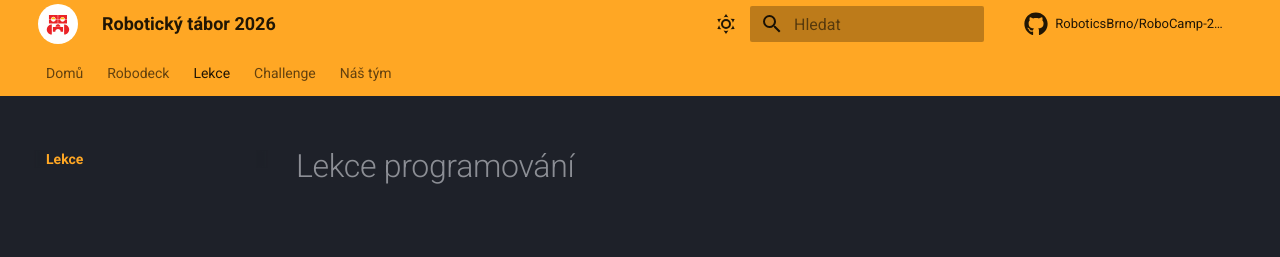
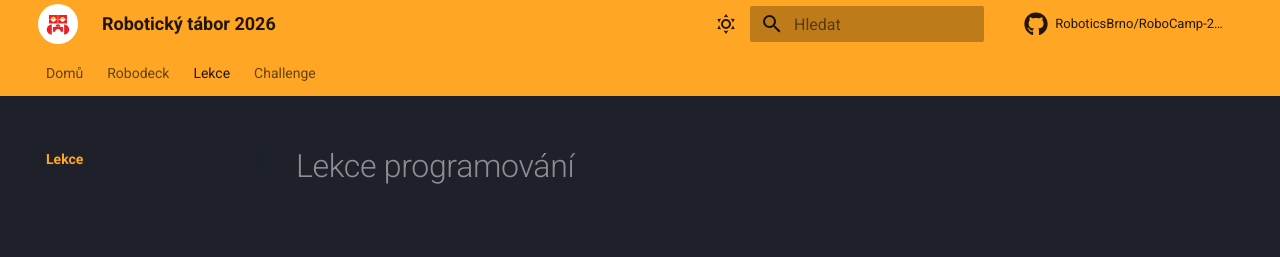
Before and after one commit to RoboticsBrno/RoboCamp-2026, an MkDocs documentation site: the page built from docs/lekce/index.md, in a window 1280 px wide. Shown: the top 257 px of the page. Built offline with MkDocs 1.6.1 and Material for MkDocs 9.7.7, drawn with Linux system fonts in a browser that asks for light colours; comment, search, counter and statistics services are not loaded.

Commit message:
odděllání zmatení

```diff
--- a/mkdocs.yml
+++ b/mkdocs.yml
@@ -129,5 +129,3 @@ nav:
       - challenge/fire.md
       - challenge/game_of_life.md
       - challenge/asteroids.md
-  - Náš tým:
-      - https://robotikabrno.cz/cs/nas-tym/
```
